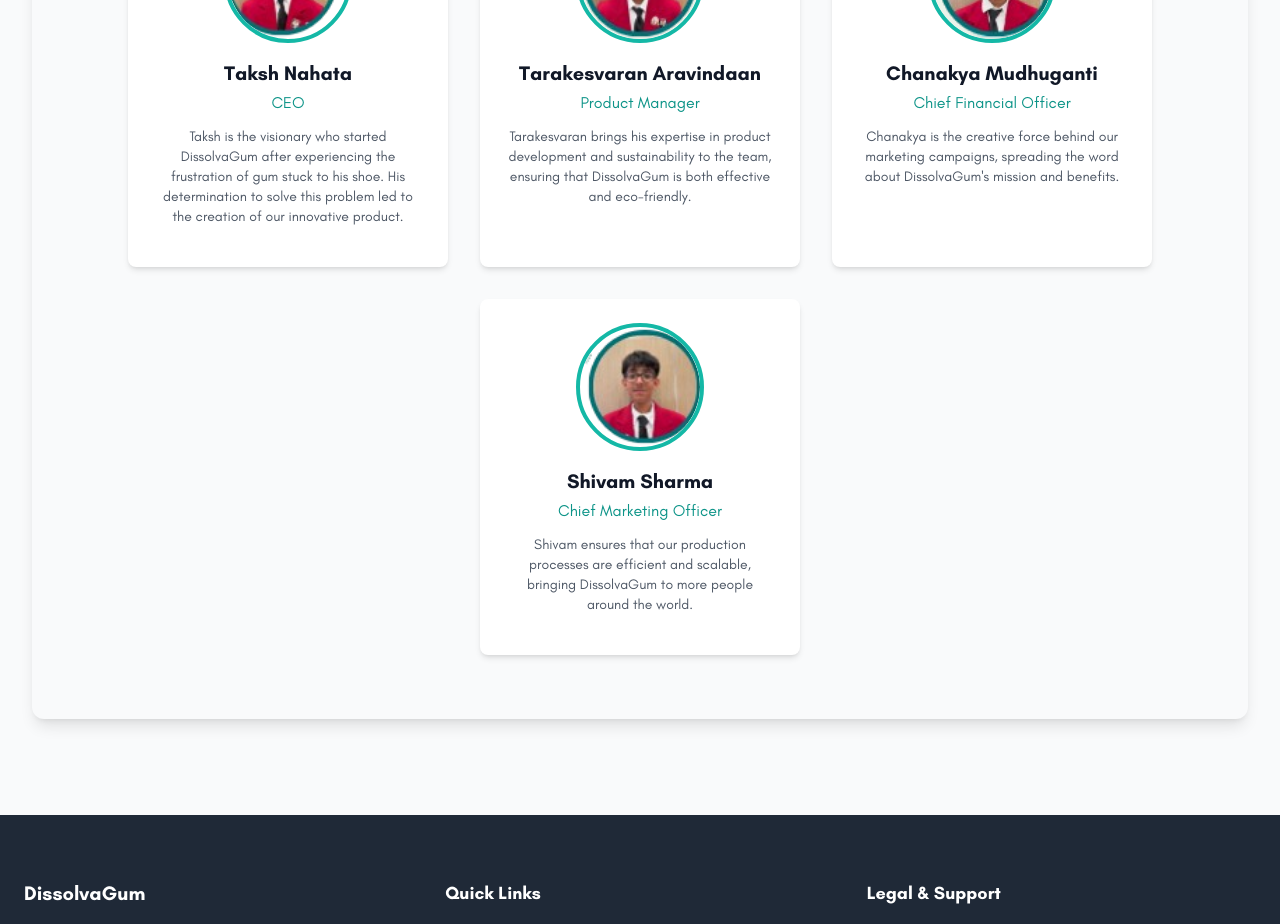
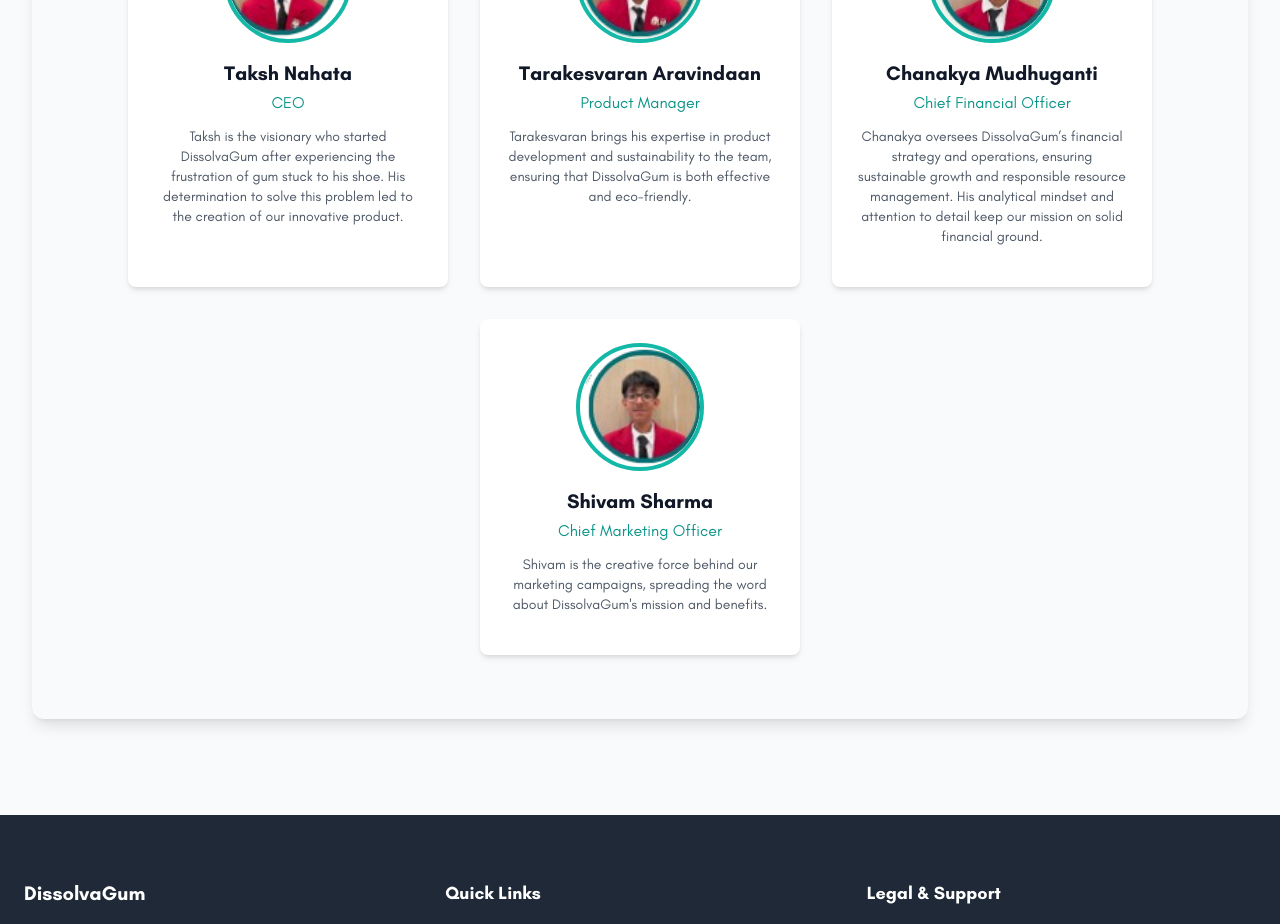
Before and after one commit to TAKIS21345/dissolvagum, a Next.js app: page /about in a window 1280 px wide. Shown: the part 1960-2884 px from the top of the page. Built offline with nearby package versions, Linux system fonts and the light colour scheme.

Commit message:
fixed teambios

```diff
--- a/src/components/about/TeamBios.tsx
+++ b/src/components/about/TeamBios.tsx
@@ -20,13 +20,13 @@ const teamMembers = [
 	{
 		name: "Chanakya Mudhuganti",
 		role: "Chief Financial Officer",
-		bio: "Chanakya is the creative force behind our marketing campaigns, spreading the word about DissolvaGum's mission and benefits.",
+		bio: "Chanakya oversees DissolvaGum’s financial strategy and operations, ensuring sustainable growth and responsible resource management. His analytical mindset and attention to detail keep our mission on solid financial ground.",
 		image: "/chanu.png", // Placeholder image
 		},
 	{
 		name: "Shivam Sharma",
 		role: "Chief Marketing Officer",
-		bio: "Shivam ensures that our production processes are efficient and scalable, bringing DissolvaGum to more people around the world.",
+		bio: "Shivam is the creative force behind our marketing campaigns, spreading the word about DissolvaGum's mission and benefits.",
 		image: "/shivam.png", // Placeholder image
 		},
 ];
```
Also changed, not shown: package.json (+6 -6 lines), 1 other file (tests, documents, lock files or other folders).
